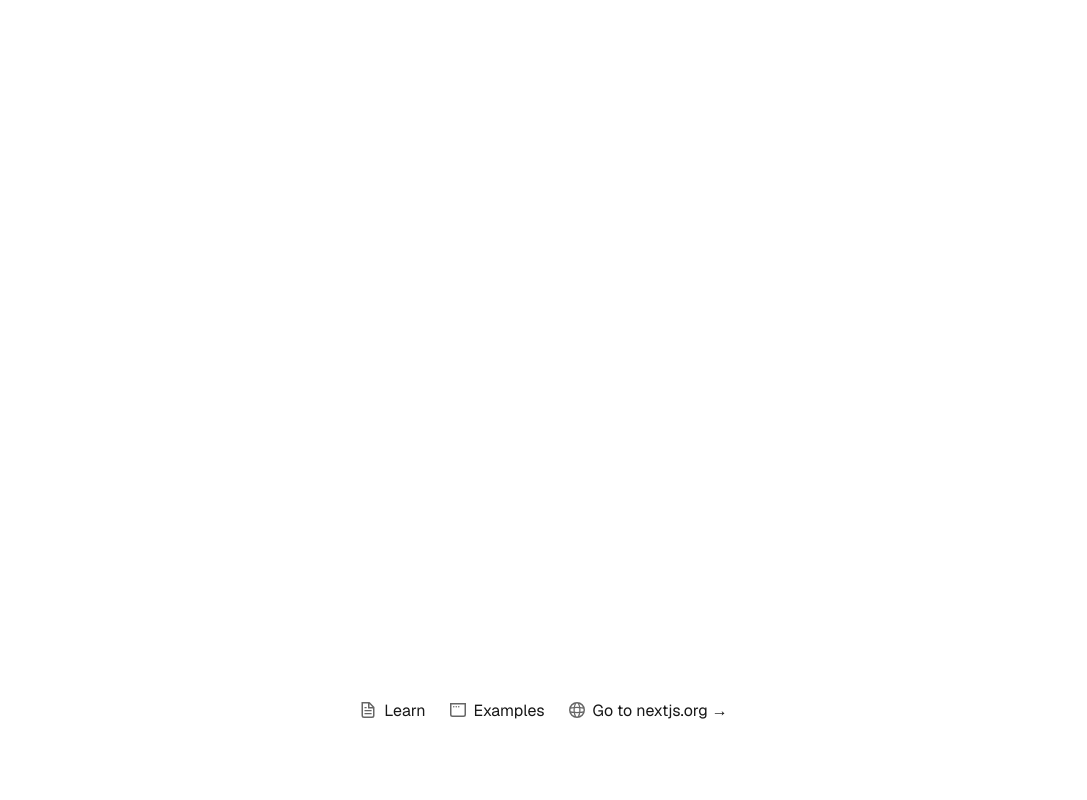
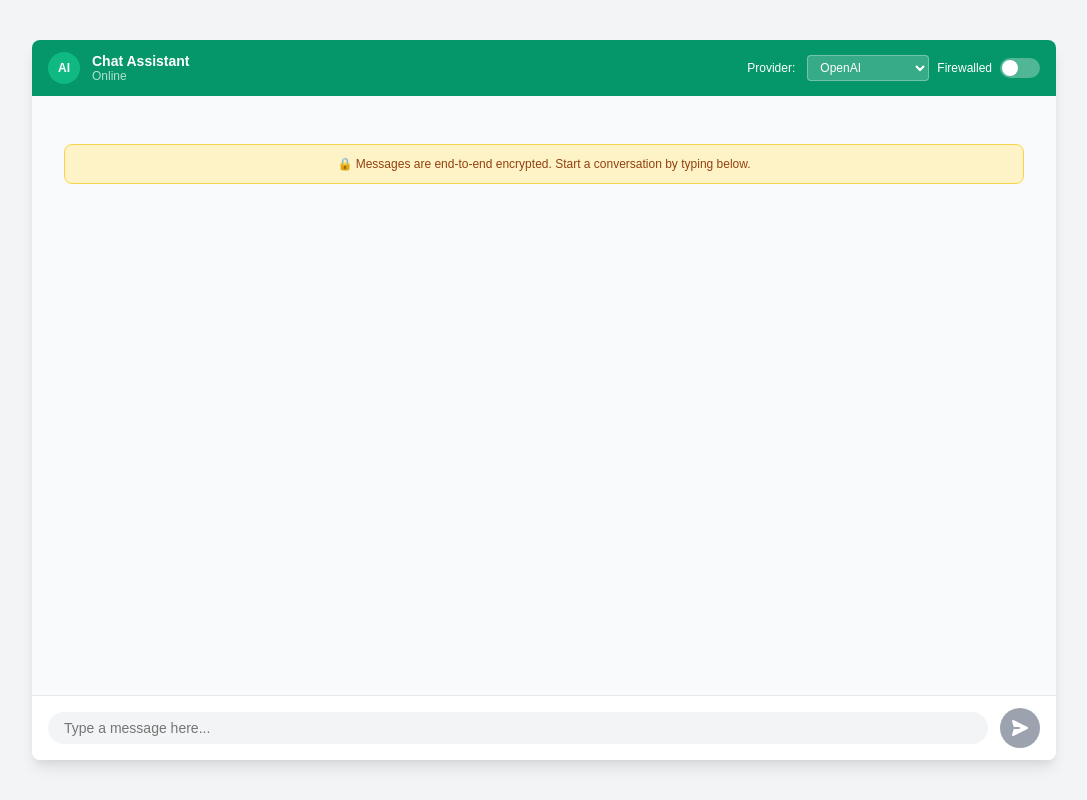
Before and after one commit to michaelrodov/openai-chatbot, a Next.js app: page / in a window 1280 px wide. Shown: the whole page, without its empty margins (96-1183 px from the left). Built offline with nearby package versions, Linux system fonts and the light colour scheme.

Commit message:
- refactoring existing slution - added azure openai - added option to cancel and enable aifw - selector for provider

```diff
--- a/package.json
+++ b/package.json
@@ -3,10 +3,8 @@
   "version": "0.1.0",
   "private": true,
   "scripts": {
-    "aifwsecondary": "PORT=3300 env-cmd -f .env.aifwsecondary next dev --turbopack",
-    "aifwmain": "PORT=3300 env-cmd -f .env.aifwmain next dev --turbopack",
-    "aifw_prod_826383": "PORT=3300 env-cmd -f .env.aifw_prod_826383 next dev --turbopack",
-    "aifw_prod": "PORT=3300 env-cmd -f .env.aifw_prod_5859 next dev --turbopack",
+    "openai": "PORT=3300 env-cmd -f .env.openai next dev --turbopack",
+    "azure:openai": "PORT=3301 env-cmd -f .env.azure.openai next dev --turbopack",
     "dev": "PORT=3300 next dev --turbopack",
     "build": "next build",
     "start": "next start",
--- a/src/app/api/question/route.ts
+++ b/src/app/api/question/route.ts
@@ -1,6 +1,6 @@
-import OpenAI from "openai";
 import {isEmpty} from "lodash";
-import {AIFW_EVENTS_SYSTEM_PROMPT, aiFwClient, askAiFw, askOpenAi, MODEL_NAME, openAiClient} from "../../utils/llmUtils";
+import { askOpenAi } from "@/app/utils/llmUtils";
+
 
 // in case the baseUrl is not provided the regular openAi url will be used (in the .env files)
 // const openAiClient = new OpenAI({
@@ -19,12 +19,12 @@ export const POST = async (req: Request) => {
     }
 
 
-    const isProtectedByAiFw = req?.headers?.get("X-is-protected") ?? false;
-    console.log(`loading openAi through: (base:${isProtectedByAiFw ? aiFwClient.baseURL : openAiClient.baseURL})`);
+    const isProtectedByAiFw = !!(req?.headers?.get("X-is-firewalled"));
+
 
 
     try {
-        const asyncResponse = isProtectedByAiFw ? askAiFw(propmpt) : askOpenAi(propmpt);
+        const asyncResponse = askOpenAi(propmpt, undefined, isProtectedByAiFw);
         const aiResponse = await asyncResponse;
         console.log('aiResponse: ', JSON.stringify(aiResponse, null, 2));
         const responseText = aiResponse.choices.length > 0 ? aiResponse.choices[0]?.message?.content ?? ERROR_MESSAGE : ERROR_MESSAGE ;
@@ -33,7 +33,7 @@ export const POST = async (req: Request) => {
                 'Content-Type': 'text/plain',
                 'Access-Control-Allow-Origin': '*',
                 'Access-Control-Allow-Methods': 'POST, GET, OPTIONS',
-                'Access-Control-Allow-Headers': 'Content-Type, Authorization, X-Api-Key, X-is-protected'
+                'Access-Control-Allow-Headers': 'Content-Type, Authorization, X-Api-Key, X-is-firewalled'
             },
             status: responseText ? 200 : 500
         });
--- a/src/app/chat/page.tsx
+++ b/src/app/chat/page.tsx
@@ -86,6 +86,72 @@ const HeaderStatus = styled.p`
   font-size: 12px;
   color: rgba(255, 255, 255, 0.7);
   margin: 0;
+`;
+
+const HeaderRight = styled.div`
+  margin-left: auto;
+  display: flex;
+  align-items: center;
+  gap: 8px;
+`;
+
+const ToggleLabel = styled.label`
+  display: flex;
+  align-items: center;
+  gap: 8px;
+  cursor: pointer;
+  font-size: 12px;
+  user-select: none;
+`;
+
+const ToggleSwitch = styled.div<{ $checked: boolean }>`
+  position: relative;
+  width: 40px;
+  height: 20px;
+  background-color: ${props => props.$checked ? '#10b981' : 'rgba(255, 255, 255, 0.3)'};
+  border-radius: 10px;
+  transition: background-color 0.2s;
+
+  &::after {
+    content: '';
+    position: absolute;
+    top: 2px;
+    left: ${props => props.$checked ? '22px' : '2px'};
+    width: 16px;
+    height: 16px;
+    background-color: white;
+    border-radius: 50%;
+    transition: left 0.2s;
+  }
+`;
+
+const ToggleInput = styled.input`
+  display: none;
+`;
+
+const Select = styled.select`
+  background-color: rgba(255, 255, 255, 0.2);
+  color: white;
+  border: 1px solid rgba(255, 255, 255, 0.3);
+  border-radius: 4px;
+  padding: 4px 8px;
+  font-size: 12px;
+  cursor: pointer;
+  outline: none;
+
+  &:hover {
+    background-color: rgba(255, 255, 255, 0.3);
+  }
+
+  option {
+    background-color: #059669;
+    color: white;
+  }
+`;
+
+const SelectLabel = styled.span`
+  font-size: 12px;
+  margin-right: 4px;
 `;
 
 const MessagesContainer = styled.div`
@@ -345,6 +411,8 @@ export default function ChatPage() {
   const [messages, setMessages] = useState<Message[]>([]);
   const [inputText, setInputText] = useState('');
   const [isLoading, setIsLoading] = useState(false);
+  const [isFirewalled, setIsFirewalled] = useState(false);
+  const [llmProvider, setLlmProvider] = useState<'openai' | 'azure-openai'>('openai');
   const messagesEndRef = useRef<HTMLDivElement>(null);
 
   const scrollToBottom = () => {
@@ -370,12 +438,20 @@ export default function ChatPage() {
     setInputText('');
     setIsLoading(true);
 
+    // TODO navigate to /api/azure_openai
     try {
-      const response = await fetch('http://localhost:3300/api/question', {
+      const headers: Record<string, string> = {
+        'Content-Type': 'text/plain',
+        'X-llm-provider': llmProvider,
+      };
+
+      if (isFirewalled) {
+        headers['X-is-firewalled'] = 'true';
+      }
+      // TODO do something more robust here
+      const response = await fetch(llmProvider === 'azure-openai' ? '/api/azure_openai' : '/api/question', {
         method: 'POST',
-        headers: {
-          'Content-Type': 'text/plain',
-        },
+        headers,
         body: messageText,
       });
 
@@ -414,7 +490,7 @@ export default function ChatPage() {
     sendMessage();
   };
 
-  const handleKeyPress = (e: React.KeyboardEvent) => {
+  const handleKeyDown = (e: React.KeyboardEvent) => {
     if (e.key === 'Enter' && !e.shiftKey) {
       e.preventDefault();
       sendMessage();
@@ -437,6 +513,27 @@ export default function ChatPage() {
             <HeaderTitle>Chat Assistant</HeaderTitle>
             <HeaderStatus>Online</HeaderStatus>
           </div>
+          <HeaderRight>
+            <div style={{ display: 'flex', alignItems: 'center', gap: '8px' }}>
+              <SelectLabel>Provider:</SelectLabel>
+              <Select
+                value={llmProvider}
+                onChange={(e) => setLlmProvider(e.target.value as 'openai' | 'azure-openai')}
+              >
+                <option value="openai">OpenAI</option>
+                <option value="azure-openai">Azure (OpenAI)</option>
+              </Select>
+            </div>
+            <ToggleLabel>
+              <span>Firewalled</span>
+              <ToggleInput
+                type="checkbox"
+                checked={isFirewalled}
+                onChange={(e) => setIsFirewalled(e.target.checked)}
+              />
+              <ToggleSwitch $checked={isFirewalled} />
+            </ToggleLabel>
+          </HeaderRight>
         </Header>
 
         {/* Messages Container */}
@@ -499,7 +596,7 @@ export default function ChatPage() {
                 type="text"
                 value={inputText}
                 onChange={(e) => setInputText(e.target.value)}
-                onKeyPress={handleKeyPress}
+                onKeyDown={handleKeyDown}
                 placeholder="Type a message here..."
                 disabled={isLoading}
               />
--- a/src/app/page.tsx
+++ b/src/app/page.tsx
@@ -1,58 +1,9 @@
+
 "use client";
-import Image from "next/image";
-import styles from "./page.module.css";
+import ChatPage from "./chat/page";
 
 const Home = () => {
-  return (
-    <div className={styles.page}>
-      <main className={styles.main}>
-      </main>
-      <footer className={styles.footer}>
-        <a
-          href="https://nextjs.org/learn?utm_source=create-next-app&utm_medium=appdir-template&utm_campaign=create-next-app"
-          target="_blank"
-          rel="noopener noreferrer"
-        >
-          <Image
-            aria-hidden
-            src="/file.svg"
-            alt="File icon"
-            width={16}
-            height={16}
-          />
-          Learn
-        </a>
-        <a
-          href="https://vercel.com/templates?framework=next.js&utm_source=create-next-app&utm_medium=appdir-template&utm_campaign=create-next-app"
-          target="_blank"
-          rel="noopener noreferrer"
-        >
-          <Image
-            aria-hidden
-            src="/window.svg"
-            alt="Window icon"
-            width={16}
-            height={16}
-          />
-          Examples
-        </a>
-        <a
-          href="https://nextjs.org?utm_source=create-next-app&utm_medium=appdir-template&utm_campaign=create-next-app"
-          target="_blank"
-          rel="noopener noreferrer"
-        >
-          <Image
-            aria-hidden
-            src="/globe.svg"
-            alt="Globe icon"
-            width={16}
-            height={16}
-          />
-          Go to nextjs.org →
-        </a>
-      </footer>
-    </div>
-  );
+  return <ChatPage />;
 };
 
 export default Home;
--- a/src/app/utils/llmUtils.ts
+++ b/src/app/utils/llmUtils.ts
@@ -1,5 +1,6 @@
+import { headers } from "next/headers";
 import OpenAI from "openai";
-import { APIClient } from "openai/core.mjs"
+import { AzureOpenAI } from "openai";
 
 export const MODEL_NAME = "gpt-4.1"; // Define the model name
 export const AIFW_EVENTS_SYSTEM_PROMPT = "You are a security expert and a sales person who specializes in Firewall security product\n" +
@@ -11,32 +12,68 @@ export const AIFW_EVENTS_SYSTEM_PROMPT = "You are a security expert and a sales
     "- the prompt or response that cause the violation is located in 'messages' object.\n" +
     "When such JSON present, please provide one sentence that would describe why request triggered the guardian that was triggered and also what action was done."
 
-export const aiFwClient = new OpenAI({
-    baseURL: process.env['AIFW_GATEWAY_URL'],
-    defaultHeaders: { "X-Api-Key": process.env['AIFW_API_KEY'] }
+const azureOpenAIClient = new AzureOpenAI({
+    apiKey: process.env['AZUREOPENAI_API_KEY'],
+    endpoint: process.env['AZUREOPENAI_ENDPOINT'],
+    apiVersion: process.env['AZUREOPENAI_VERSION'],
+    deployment: process.env['AZUREOPENAI_DEPLOYMENT']
+});
+
+const azureOpenAIClientAifw = new AzureOpenAI({
+    apiKey: process.env['AZUREOPENAI_API_KEY'],
+    endpoint: process.env['AIFW_GATEWAY_URL'],
+    apiVersion: process.env['AZUREOPENAI_VERSION'],
+    deployment: process.env['AZUREOPENAI_DEPLOYMENT'],
+    defaultHeaders: {
+        "X-Imperva-Api-Key": process.env['AIFW_API_KEY'],
+        "X-Target-Url": process.env['AZUREOPENAI_ENDPOINT'],
+        "X-User-Id": 'rodov1'
+    }
 });
 
 export const openAiClient = new OpenAI();
+export const openAiClientAifw = new OpenAI({
+    baseURL: process.env['AIFW_GATEWAY_URL'],
+    defaultHeaders: {
+        "X-Imperva-Api-Key": process.env['AIFW_API_KEY']
+    }
+});
 
-export const loadSystemPrompt = async (prompt: string) => {
-    return askOpenAi(prompt, "system");
+
+const getConfigurations = (configuration: any, isFirewalled: boolean) => {
+    if(!isFirewalled) {
+        return configuration;
+    }
+
+    return {
+        ...configuration,
+        headers: {
+            ...configuration.headers
+        }
+    };
 }
 
-export const askAiFw = async (question: string) => {
-    return aiFwClient.chat.completions.create({
-        model: MODEL_NAME,
-        messages: [{ role: "user", content: question }]
-    }, {
-        headers: {
-            'X-Api-Key': process.env['AIFW_API_KEY']
-        }
-    });
+export const askOpenAi = async (prompt: string, userRole: string = "user", isFirewalled: boolean) => {
+    const configurations = {
+        model: process.env['OPENAI_MODEL'],
+        messages: [{ role: userRole, content: prompt }]
+    };
+
+    if(isFirewalled) {
+        return openAiClientAifw.chat.completions.create(configurations);
+    }
+    return openAiClient.chat.completions.create(configurations);
 }
 
-export const askOpenAi = async (prompt: string, userRole: any = "user") => {
-    return openAiClient.chat.completions.create(
-        {
-            model: MODEL_NAME,
-            messages: [{ role: userRole, content: prompt }]
-        });
+export const askAzureOpenAi = async (prompt: string, userRole: string = "user", isFirewalled: boolean) => {
+    const configurations = getConfigurations({
+        model: process.env['AZUREOPENAI_MODEL'],
+        messages: [{ role: userRole, content: prompt }]
+    }, isFirewalled);
+
+    if(isFirewalled) {
+        return azureOpenAIClientAifw.chat.completions.create(configurations);
+    }
+
+    return azureOpenAIClient.chat.completions.create(configurations);
 }
```
Also changed, not shown: src/app/api/azure_openai/route.ts (added, +42 -0 lines), 2 other files (tests, documents, lock files or other folders).
